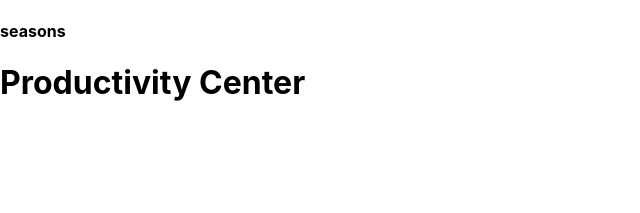
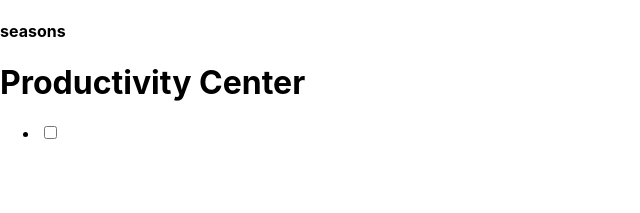
Before and after one commit to crtang/seasons, a React (Create React App) app: page / in a window 1280 px wide. Shown: the top 213 px of the page, without its empty margins (0-640 px from the left). Built offline with nearby package versions, Linux system fonts and the light colour scheme; the HTML template or start-up script is replaced by a standard one.

Commit message:
Added ToDoList to App.js for testing purposes

```diff
--- a/src/App.js
+++ b/src/App.js
@@ -19,6 +19,7 @@ class App extends Component {
     return (
       <div>
         <Header />
+        <ToDoList />
       </div>
     )
   };
--- a/src/ToDoList/index.js
+++ b/src/ToDoList/index.js
@@ -37,7 +37,7 @@ class ToDoList extends Component {
     });
 
     this.setState({ taskList: updatedTasks });
-  }
+  };
 
   deleteTask = () => {
     // find id of element
```
